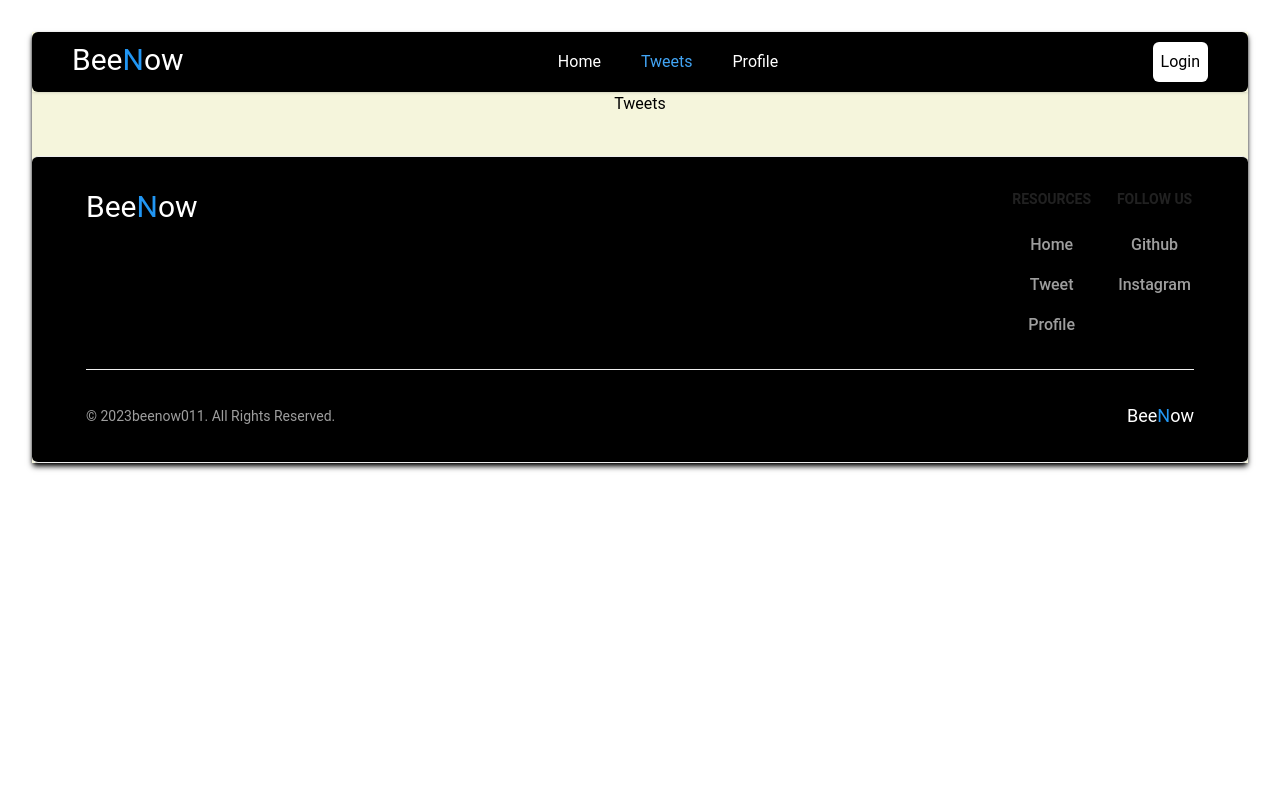
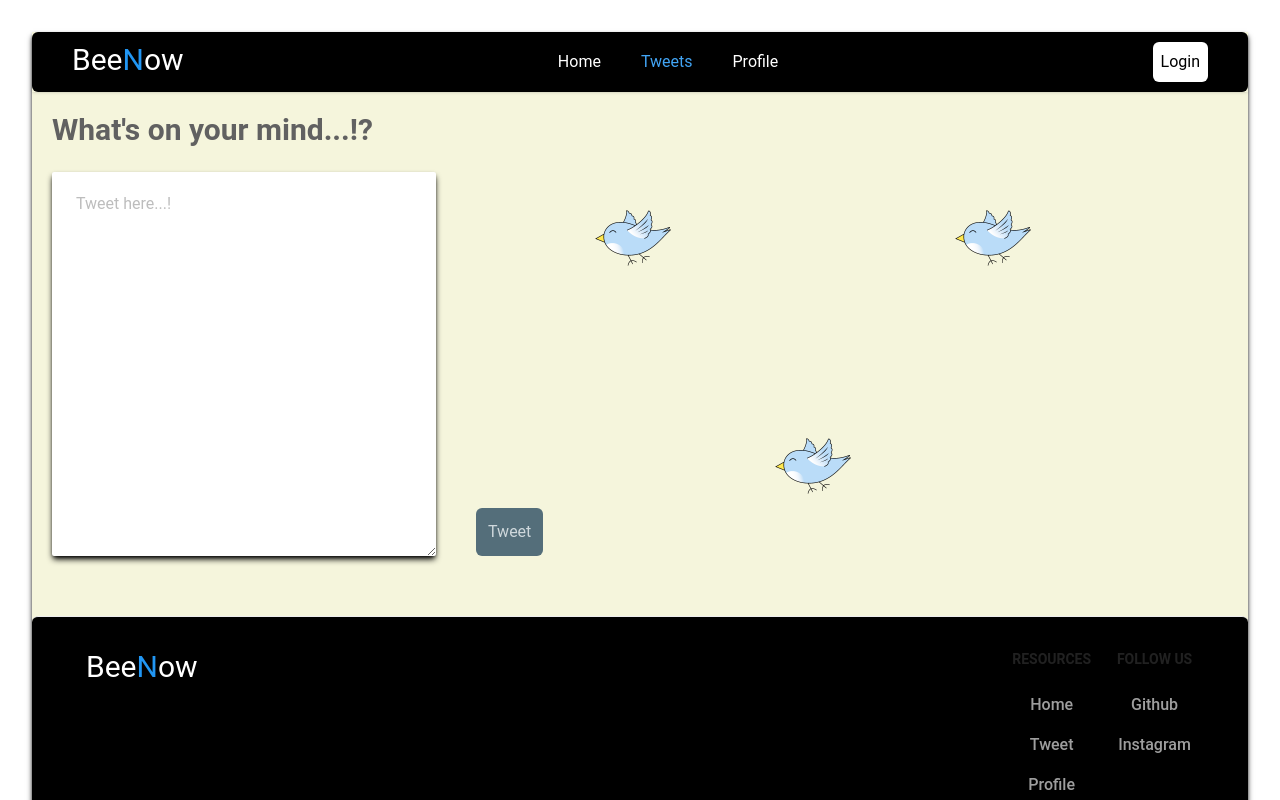
Before and after one commit to beenow011/BeeNow-Tweets---React, a React (Vite) app: page /tweets in a window 1280 px wide. Shown: the top 800 px of the page. Built offline with nearby package versions, Linux system fonts and the light colour scheme.

Commit message:
tweet-design-done

```diff
--- a/src/components/CardTemplate.jsx
+++ b/src/components/CardTemplate.jsx
@@ -43,12 +43,10 @@ export const CardTemplate = ({ userId, tweet, likeCountPrev, img }) => {
       <div>
         <Card className="mt-6 w-80 m-5 ring-1 shadow-black ring-gray-400 min-h-fit">
           <CardBody>
-            <Link to="userprofile" onClick={handleUser}>
+            <Link to="userprofile">
               <Typography variant="h5" color="blue-gray" className="mb-2 flex">
                 <img
                   src={img}
-                  alt=""
-                  srcset=""
                   className="rounded-full mr-2 ring-2 ring-black"
                   width={30}
                   height={30}
@@ -59,14 +57,7 @@ export const CardTemplate = ({ userId, tweet, likeCountPrev, img }) => {
             <Typography>{tweet}</Typography>
           </CardBody>
           <CardFooter className="pt-0 flex">
-            <img
-              src={like}
-              alt=""
-              srcset=""
-              onClick={handelLike}
-              width={24}
-              height={24}
-            />
+            <img src={like} onClick={handelLike} width={24} height={24} />
             <h3 className="pl-3">{likeCount}</h3>
           </CardFooter>
         </Card>
--- a/src/components/Home.jsx
+++ b/src/components/Home.jsx
@@ -1,16 +1,28 @@
-import React, { useState } from "react";
+import React, { useEffect, useState } from "react";
 import { CardTemplate } from "./CardTemplate";
 import { tweets } from "./tweetInfo";
 import { BigCardTemplate } from "./BigCardTemplate";
 import { UserProvider } from "../context/UserContext";
+import { TweetConsumer, useTweet } from "../context/TweetContext";
 export const Home = () => {
+  // const { tweet } = useTweet();
+
+  // const handleTweets = (tweet) => {
+  //   tweets.unshift(tweet);
+  // };
   return (
     <div>
       <h1 className="text-3xl font-bold text-start p-5">Top tweets</h1>
 
-      <div className="grid grid-cols-3 ">
-        {tweets.map((tweetInfo) => (
+      <div className="md:grid md:grid-cols-3 ">
+        {/* <TweetConsumer>
+          {({ tweet }) => {
+            handleTweets(tweet);
+          }}
+        </TweetConsumer> */}
+        {tweets.map((tweetInfo, i) => (
           <CardTemplate
+            key={i}
             userId={tweetInfo.userId}
             tweet={tweetInfo.tweet}
             likeCountPrev={tweetInfo.likeCountPrev}
--- a/src/components/Profile.jsx
+++ b/src/components/Profile.jsx
@@ -16,7 +16,7 @@ export const Profile = () => {
             <h1 className="text-3xl font-sans font-bold">@abhinav_nb</h1>
           </li>
           <li className="mb-4">
-            <p>Abhinav N B</p>
+            <p className="text-gray-700 text-2xl">Abhinav N B</p>
           </li>
           <li className="mb-4">
             <p className="text-start">
--- a/src/components/Tweets.jsx
+++ b/src/components/Tweets.jsx
@@ -1,5 +1,57 @@
-import React from "react";
-
+import React, { useState } from "react";
+import birdbg from "../assets/birdbg.png";
+import { TweetProvider } from "../context/TweetContext";
+import { tweets } from "./tweetInfo";
 export const Tweets = () => {
-  return <div>Tweets</div>;
+  const [Tweet, setTweet] = useState("");
+  const [tweets, setTweets] = useState({});
+  const addTweet = () => {};
+  //   setTweets({
+  //     userId: "@abhinav_nb",
+  //     tweet: Tweet,
+  //     likePrevCount: 0,
+  //     img: "https://picsum.photos/id/234/400/400",
+  //   });
+  // };
+  const deleteTweet = () => {};
+  // const add = (e) => {
+  //   e.preventDefault();
+  //   addTweet({ Tweet });
+  //   console.log(Tweet);
+  // };
+  // const handleChange = (e) => {
+  //   setTweet(e.target.value);
+  // };
+  return (
+    <TweetProvider value={{ tweets, addTweet, deleteTweet }}>
+      <div className="p-5">
+        <form action="">
+          <h1 className="text-3xl text-gray-700 font-bold text-left ">
+            What's on your mind...!?
+          </h1>
+          <div
+            className="flex items-start bg-[url('../assets/birdbg.png') bg-cover]"
+            id="bg"
+          >
+            <textarea
+              className="w-96 h-96 rounded-sm shadow-md shadow-black p-5 mt-6 font-mono "
+              placeholder=" Tweet here...!"
+              wrap="soft"
+              maxLength="500"
+              id="textbox"
+            ></textarea>
+            <button
+              className="p-3 bg-blue-gray-600  ml-10 rounded-md hover:bg-blue-gray-900 text-blue-gray-100 mt-auto"
+              type="submit"
+            >
+              Tweet
+            </button>
+            <img src={birdbg} alt="" width={100} className="m-10" />
+            <img src={birdbg} alt="" width={100} className="m-10 mt-auto" />
+            <img src={birdbg} alt="" width={100} className="m-10" />
+          </div>
+        </form>
+      </div>
+    </TweetProvider>
+  );
 };
--- a/src/components/UserProfile.jsx
+++ b/src/components/UserProfile.jsx
@@ -2,9 +2,9 @@ import React from "react";
 import { useUser } from "../context/UserContext";
 export const UserProfile = () => {
   const { users } = useUser();
-  const img = users.img;
-  const userId = users.userId;
-  const bio = users.bio;
+  const img = "https://picsum.photos/id/123/40/40";
+  const userId = "@jsdjfbjfb";
+  const bio = "kdjfsfjhjdskjfbfvjkdbskjbvjcbjkdbfjbvkjbfbdvjbcjkdbfjkvbfkjb";
   return (
     <div className="flex">
       <img src="" alt="" className="rounded-full ring-4 ring-black m-4" />
--- a/src/context/TweetContext.js
+++ b/src/context/TweetContext.js
@@ -1,17 +1,18 @@
 import { createContext, useContext } from "react";
 
 export const TweetContext = createContext({
-    tweets:[{
-        userId:"@abhinav011",
-        tweet: `Use our Card to provide a flexible and extensible content container based on Tailwind CSS with multiple variants and options.`,
-        likeCountPrev : 4,
-        img:`https://picsum.photos/id/123/40/40`
-    }],
-    addTweet: (tweet,userId,likeCountPrev,img)=>{},
+    tweets:{
+        userId: "@instaheroAmogh",
+      tweet: `boring day...! how to make it exciting...! #day`,
+      likeCountPrev: 0,
+      img:`https://picsum.photos/id/123/40/40`
+    },
+    addTweet: (tweet,userId,img)=>{},
     deleteTweet: (tweet,userId,likeCountPrev,img)=>{},
 })
 
 export const useTweet = ()=>{
     return useContext(TweetContext)
 }
-export const TweetProvider = TweetContext.Provider
+export const TweetProvider = TweetContext.Provider;
+export const TweetConsumer = TweetContext.Consumer;
```
Also changed, not shown: src/assets/birdbg.png (added).
